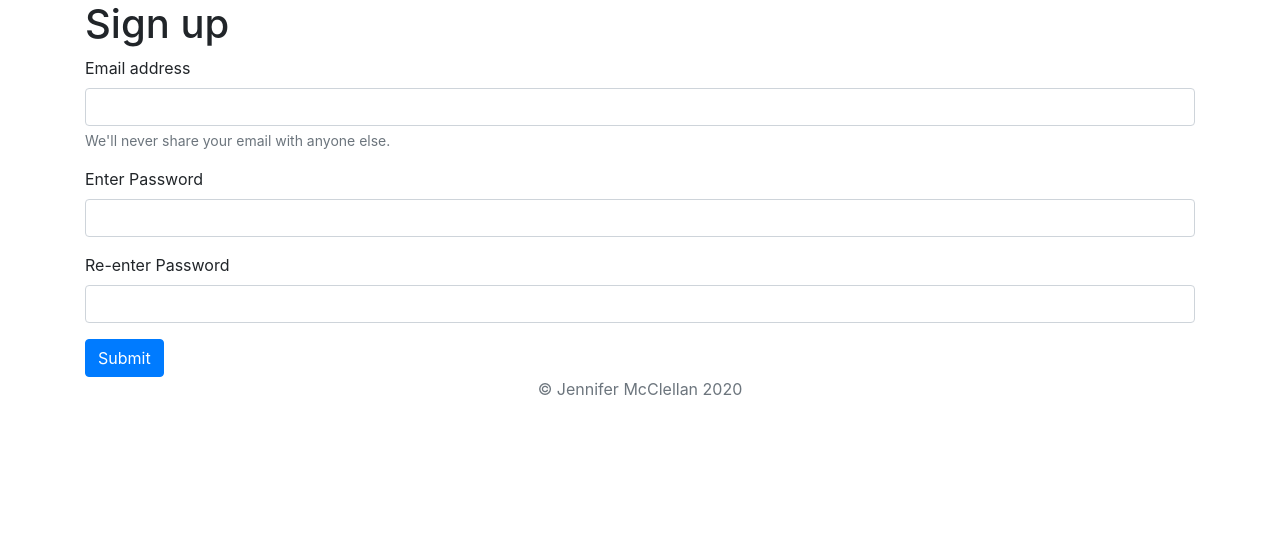
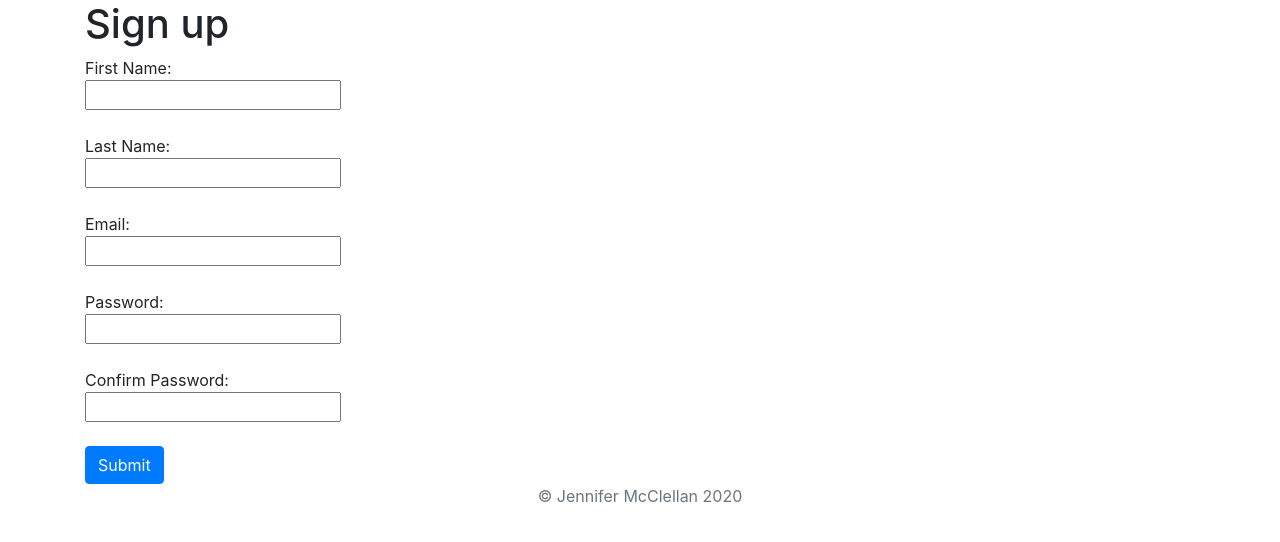
Before and after one commit to DJMcClellan1966/photowebpage, a Django app: page /accounts/signup in a window 1280 px wide. Shown: the part 56-598 px from the top of the page. Run offline with Django 3.2, Linux system fonts and the light colour scheme; some libraries are stand-ins or nearby versions.

Commit message:
added signup page and authentication for username and password

```diff
--- a/accounts/templates/accounts/signup.html
+++ b/accounts/templates/accounts/signup.html
@@ -2,22 +2,43 @@
 
 {% block content %}
 
+{% if error %}
+<br>
+<br>
+<button type="button" style="background-color:red;" name="button">{{ error }}</button>
+<br>
+{% endif %}
+
 <h1>Sign up</h1>
-{% csrf_token %}
-<form>
-  <div class="form-group">
-    <label for="InputEmail">Email address</label>
-    <input type="email" class="form-control" id="InputEmail" aria-describedby="emailHelp">
-    <small id="emailHelp" class="form-text text-muted">We'll never share your email with anyone else.</small>
-  </div>
-  <div class="form-group">
-    <label for="InputPassword1">Enter Password</label>
-    <input type="password" class="form-control" id="InputPassword1">
-  </div>
-  <div class="form-group">
-    <label for="InputPassword2">Re-enter Password</label>
-    <input type="password" class="form-control" id="InputPassword2">
-  </div>
+
+<form method="POST" action="{% url 'signup' %}">
+  {% csrf_token %}
+  First Name:
+  <br>
+  <input type="text" name="first name" value="">
+  <br>
+  <br>
+  Last Name:
+  <br>
+  <input type="text" name="last name" value="">
+  <br>
+  <br>
+  Email:
+  <br>
+  <input type="email" name="username" />
+  <br>
+  <br>
+
+  Password:
+  <br>
+  <input type="password" name="password1" />
+  <br>
+  <br>
+  Confirm Password:
+  <br>
+  <input type="password" name="password2" />
+  <br>
+  <br>
   <button type="submit" class="btn btn-primary">Submit</button>
 </form>
 
--- a/accounts/views.py
+++ b/accounts/views.py
@@ -1,7 +1,21 @@
-from django.shortcuts import render
+from django.shortcuts import render, redirect
+from django.contrib.auth.models import User
+from django.contrib import auth
 
 def signup(request):
-    return render(request, 'accounts/signup.html')
+    if request.method == 'POST':
+        if request.POST['password1'] == request.POST['password2']:
+            try:
+                user = User.objects.get(username=request.POST['username'])
+                return render(request, 'accounts/signup.html', {'error' : 'email address has already been used'})
+            except User.DoesNotExist:
+                user = User.objects.create_user(request.POST['username'], password = request.POST['password2'])
+                auth.login[request.user]
+                return redirect('home')
+        else:
+            return render(request, 'accounts/signup.html', {'error' : 'passwords must match'})
+    else:
+        return render(request, 'accounts/signup.html')
 
 def login(request):
     return render(request, 'accounts/login.html')
```
